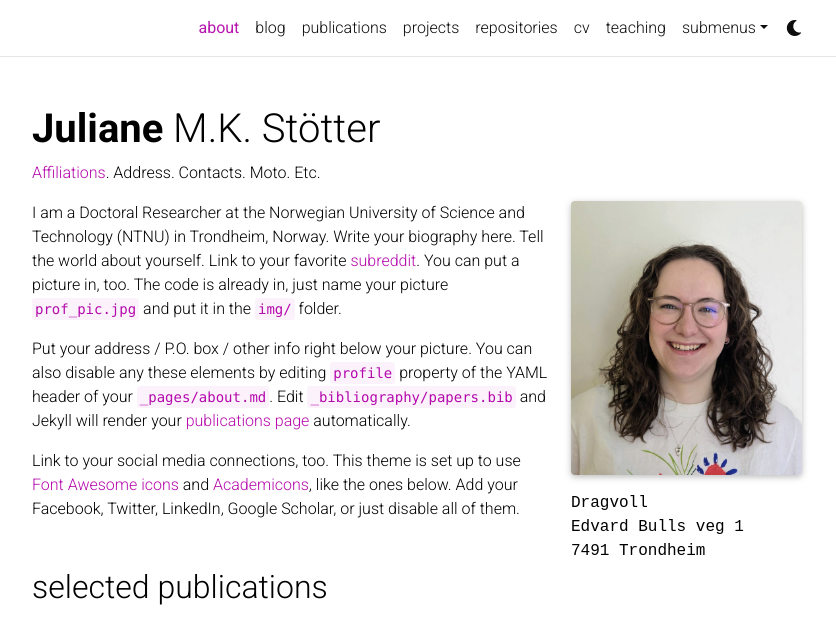
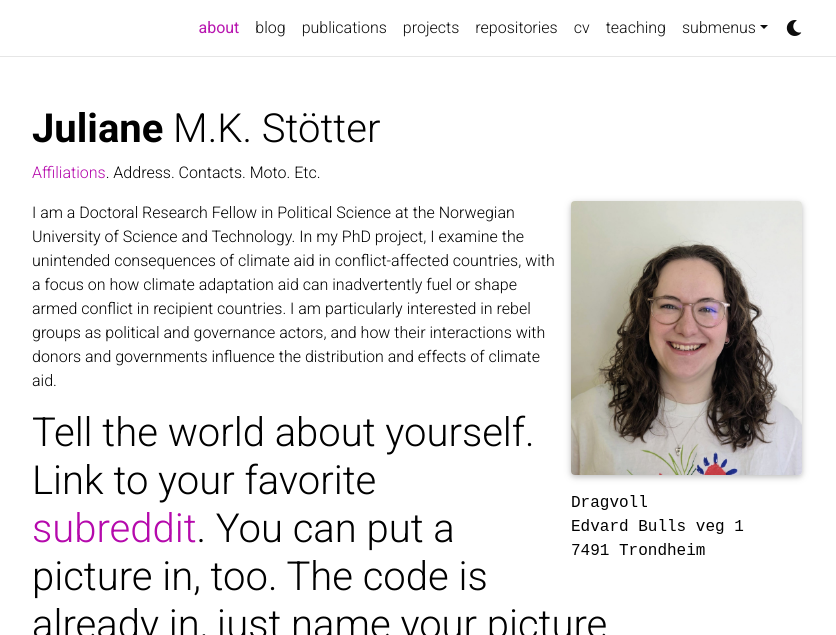
Before and after one commit to julianestoetter/website, a Jekyll site: the page built from _pages/about.md, in a window 1280 px wide and 900 px high, cut to the strip 0-635 px from the top of the window. Shown: the whole strip, without its empty margins (223-1059 px from the left). Built offline with Jekyll 4.4.1, drawn with Linux system fonts in a browser that asks for light colours; full-size pictures stand in for the smaller copies a plugin makes; comment, search, counter and statistics services are not loaded; a style sheet for code colours, icons or effects is not loaded.

Commit message:
Update about.md

```diff
--- a/_pages/about.md
+++ b/_pages/about.md
@@ -19,9 +19,10 @@ selected_papers: true # includes a list of papers marked as "selected={true}"
 social: true  # includes social icons at the bottom of the page
 ---
 
-I am a Doctoral Researcher at the Norwegian University of Science and Technology (NTNU) in Trondheim, Norway.
-Write your biography here. Tell the world about yourself. Link to your favorite [subreddit](http://reddit.com). You can put a picture in, too. The code is already in, just name your picture `prof_pic.jpg` and put it in the `img/` folder.
+I am a Doctoral Research Fellow in Political Science at the Norwegian University of Science and Technology. In my PhD project, I examine the unintended consequences of climate aid in conflict-affected countries, with a focus on how climate adaptation aid can inadvertently fuel or shape armed conflict in recipient countries. I am particularly interested in rebel groups as political and governance actors, and how their interactions with donors and governments influence the distribution and effects of climate aid.
 
-Put your address / P.O. box / other info right below your picture. You can also disable any these elements by editing `profile` property of the YAML header of your `_pages/about.md`. Edit `_bibliography/papers.bib` and Jekyll will render your [publications page](/al-folio/publications/) automatically.
+# Tell the world about yourself. Link to your favorite [subreddit](http://reddit.com). You can put a picture in, too. The code is already in, just name your picture `prof_pic.jpg` and put it in the `img/` folder.
 
-Link to your social media connections, too. This theme is set up to use [Font Awesome icons](http://fortawesome.github.io/Font-Awesome/) and [Academicons](https://jpswalsh.github.io/academicons/), like the ones below. Add your Facebook, Twitter, LinkedIn, Google Scholar, or just disable all of them.
+# Put your address / P.O. box / other info right below your picture. You can also disable any these elements by editing `profile` property of the YAML header of your `_pages/about.md`. Edit `_bibliography/papers.bib` and Jekyll will render your [publications page](/al-folio/publications/) automatically.
+
+# Link to your social media connections, too. This theme is set up to use [Font Awesome icons](http://fortawesome.github.io/Font-Awesome/) and [Academicons](https://jpswalsh.github.io/academicons/), like the ones below. Add your Facebook, Twitter, LinkedIn, Google Scholar, or just disable all of them.
```
